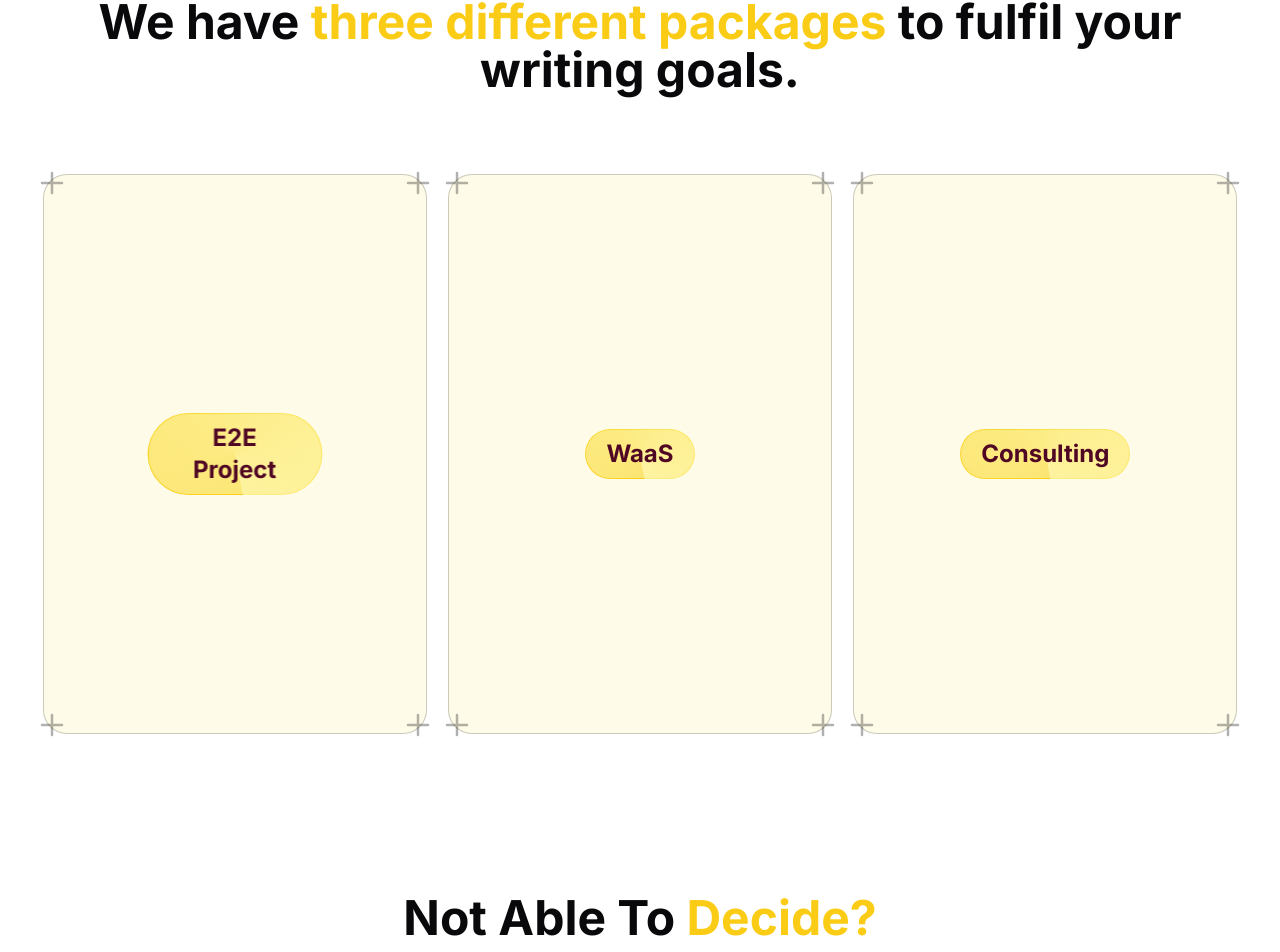
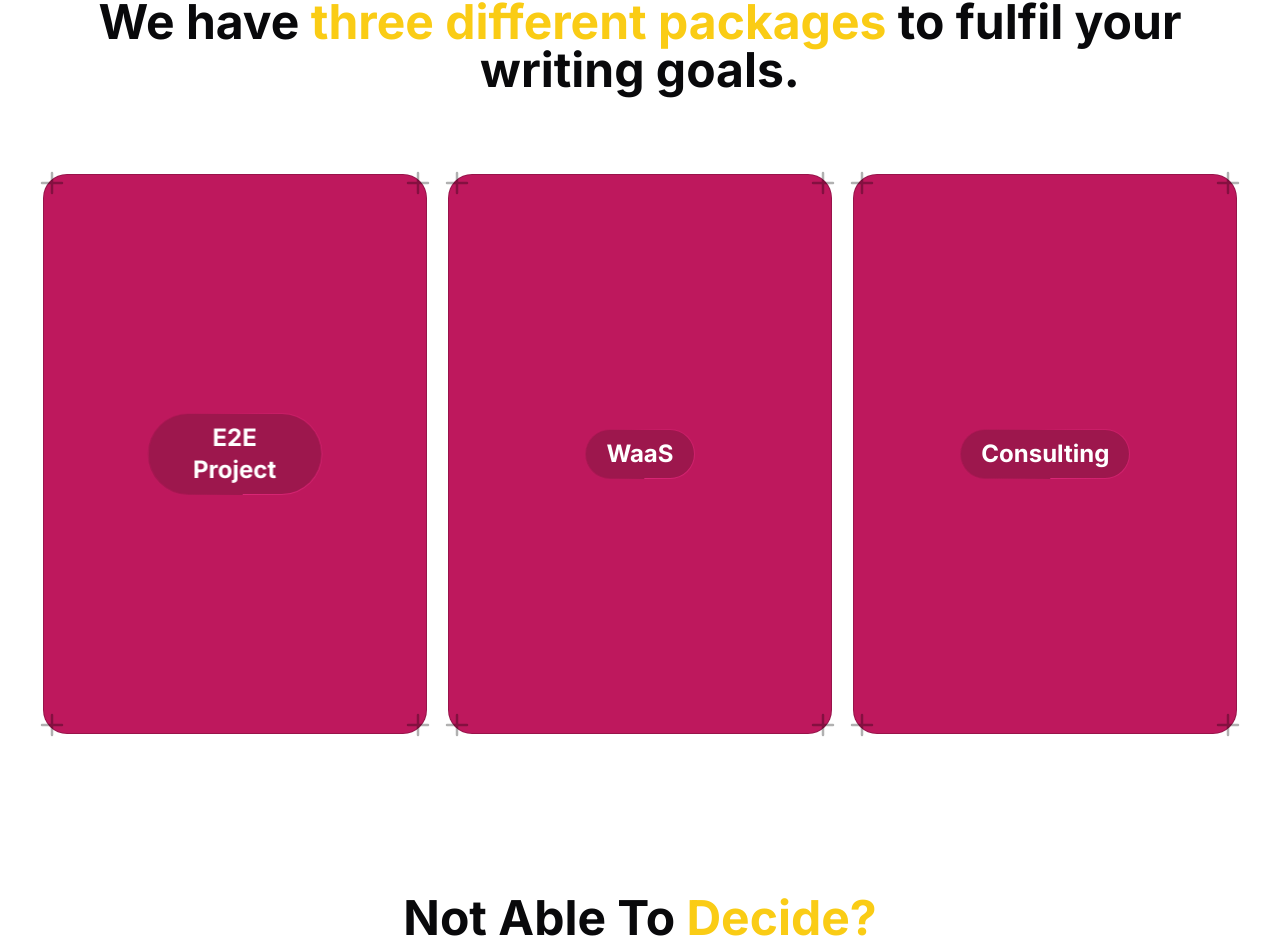
Before and after one commit to bhimanshukalra/https-github.com-bhimanshukalra-landing-page, a Next.js app: page / in a window 1280 px wide. Shown: the part 3468-4420 px from the top of the page. Built offline with nearby package versions, Linux system fonts and the light colour scheme.

Commit message:
Chore: updated packages bg color

```diff
--- a/components/Approach.tsx
+++ b/components/Approach.tsx
@@ -73,7 +73,7 @@ const Card = ({
       onMouseEnter={() => setHovered(true)}
       onMouseLeave={() => setHovered(false)}
       className="border border-black/[0.2] group/canvas-card flex items-center justify-center
-       dark:border-white/[0.2]  max-w-sm w-full mx-auto p-4 relative lg:h-[35rem] rounded-3xl bg-yellow-50"
+       dark:border-white/[0.2]  max-w-sm w-full mx-auto p-4 relative lg:h-[35rem] rounded-3xl bg-pink-700"
     >
       <Icon className="absolute h-10 w-10 -top-3 -left-3 dark:text-white text-black opacity-30" />
       <Icon className="absolute h-10 w-10 -bottom-3 -left-3 dark:text-white text-black opacity-30" />
@@ -129,11 +129,11 @@ const AceternityIcon = ({ order }: { order: string }) => {
       >
         <span
           className="absolute inset-[-1000%] animate-[spin_2s_linear_infinite]
-         bg-[conic-gradient(from_90deg_at_50%_50%,#FACC15_0%,#fde047_50%,#fef08a_100%)]"
+         bg-[conic-gradient(from_90deg_at_50%_50%,#9d174d_0%,#be185d_50%,#db2777_100%)]"
         />
         <span
           className="inline-flex h-full w-full cursor-pointer items-center
-        justify-center rounded-full bg-yellow-100/50 text-pink-950 px-5 py-2 backdrop-blur-3xl font-bold text-2xl"
+        justify-center rounded-full bg-pink-800 text-white px-5 py-2 backdrop-blur-3xl font-bold text-2xl"
         >
           {order}
         </span>
```
